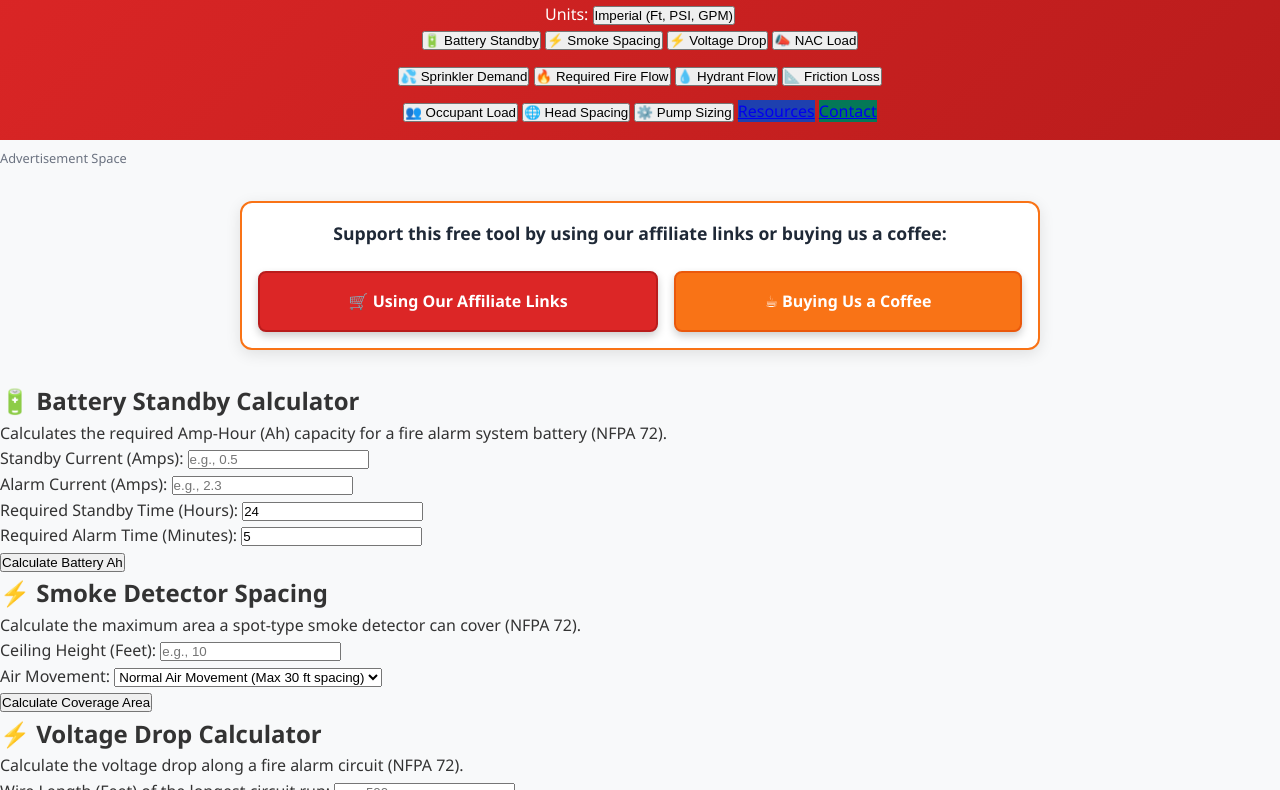
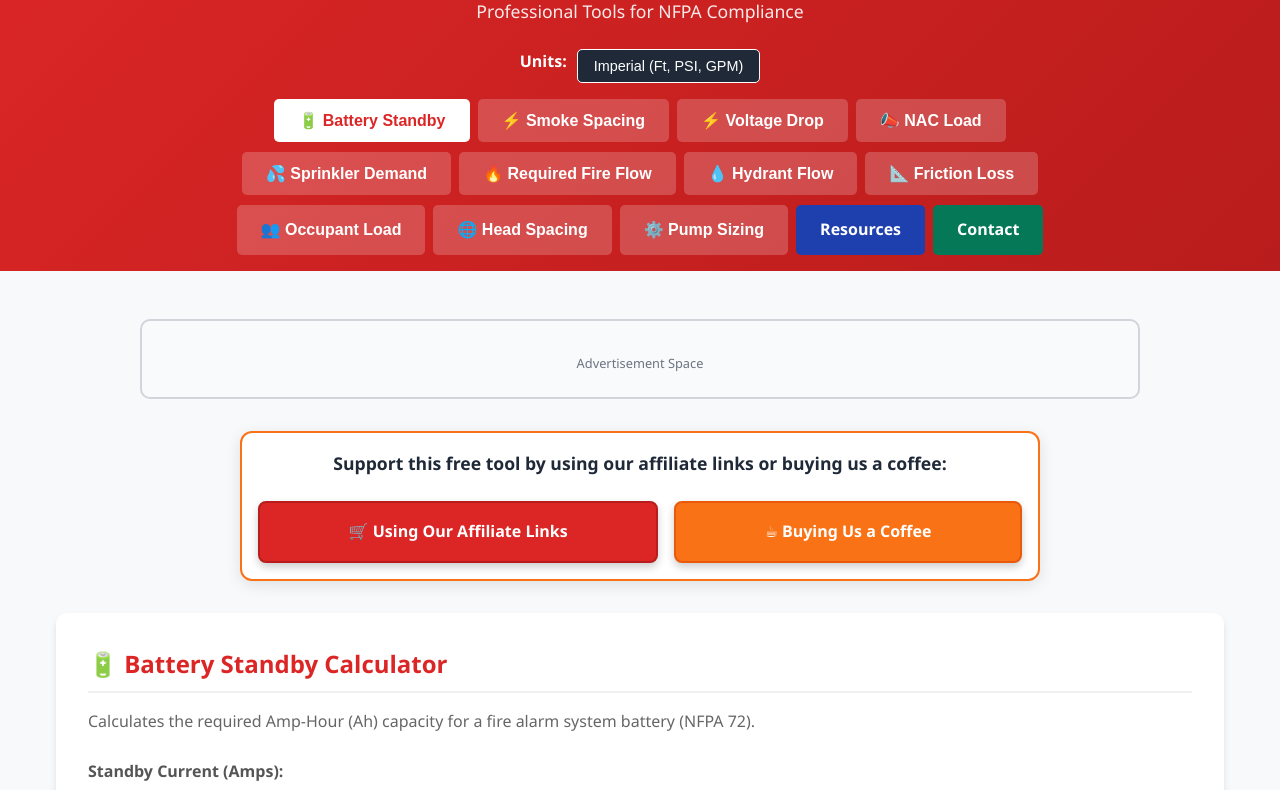
Before and after one commit to AmjathKhan001/fire-safety-calculators, a website: page index.html in a window 1280 px wide. Shown: the part 107-897 px from the top of the page. Drawn offline with Linux system fonts and the light colour scheme.

Commit message:
Enhance styles for support and navigation buttons
Added styles for support button container and navigation buttons.

```diff
--- a/style.css
+++ b/style.css
@@ -23,13 +23,81 @@ header {
     text-align: center;
 }
 
-/* ... (Existing styles for header h1, p, and unit-toggle-container) ... */
+header h1 {
+    font-size: 2.5rem;
+    margin-bottom: 0.5rem;
+}
 
-/* New: Support Button Container */
+header p {
+    font-size: 1.1rem;
+    opacity: 0.9;
+    margin-bottom: 1.5rem;
+}
+
+/* Unit Toggle Container */
+.unit-toggle-container {
+    margin-bottom: 1rem;
+    display: flex;
+    justify-content: center;
+    align-items: center;
+    gap: 10px;
+}
+.unit-toggle-container label {
+    font-weight: 600;
+    color: white;
+}
+#unit-switch {
+    background: #1f2937;
+    color: white;
+    border: 1px solid white;
+    padding: 0.5rem 1rem;
+    border-radius: 5px;
+    cursor: pointer;
+    font-size: 0.9rem;
+}
+#unit-switch:hover {
+    background: #374151;
+}
+
+
+/* Navigation */
+.main-nav {
+    display: flex;
+    justify-content: center;
+    gap: 0.5rem;
+    flex-wrap: wrap;
+    margin-top: 1rem;
+}
+
+.nav-btn {
+    background: rgba(255, 255, 255, 0.2);
+    color: white;
+    border: none;
+    padding: 0.75rem 1.5rem;
+    border-radius: 5px;
+    cursor: pointer;
+    font-size: 1rem;
+    font-weight: 600;
+    transition: all 0.3s ease;
+    text-decoration: none;
+    text-align: center;
+}
+
+.nav-btn:hover {
+    background: rgba(255, 255, 255, 0.3);
+    transform: translateY(-2px);
+}
+
+.nav-btn.active {
+    background: white;
+    color: #dc2626;
+}
+
+/* NEW: Support Button Container (REQUEST 2) */
 .support-links-container {
     max-width: 800px;
     margin: 2rem auto;
-    background: #ffffff; /* White background */
+    background: #ffffff;
     padding: 1rem;
     border-radius: 12px;
     box-shadow: 0 4px 15px rgba(0, 0, 0, 0.1);
@@ -90,11 +158,180 @@ header {
     background: #ea580c;
 }
 
-/* ... (Remaining existing styles) ... */
+/* Ad Container */
+.ad-container {
+    margin: 2rem auto;
+    text-align: center;
+    background: #f8fafc;
+    padding: 1.5rem;
+    border-radius: 10px;
+    border: 2px solid #d1d5db;
+    max-width: 1000px;
+}
 
-/* Mobile Adjustments */
-@media (max-width: 600px) {
-    /* ... (Existing nav-btn mobile style) ... */
+/* Main Content */
+main {
+    flex: 1;
+    max-width: 1200px;
+    margin: 0 auto;
+    padding: 1rem;
+    width: 100%;
+}
+
+.container {
+    background: white;
+    border-radius: 10px;
+    box-shadow: 0 4px 6px rgba(0,0,0,0.1);
+    overflow: hidden;
+    margin-top: 2rem;
+}
+
+/* Calculator Box */
+.calculator-box {
+    padding: 2rem;
+}
+
+.calculator-box.hidden {
+    display: none;
+}
+
+.calculator-box h2 {
+    color: #dc2626;
+    margin-bottom: 1rem;
+    border-bottom: 2px solid #f0f0f0;
+    padding-bottom: 0.5rem;
+}
+
+.calculator-box p {
+    margin-bottom: 1.5rem;
+    color: #666;
+}
+
+/* Forms */
+.input-group {
+    margin-bottom: 1.5rem;
+}
+
+label {
+    display: block;
+    margin-bottom: 0.5rem;
+    font-weight: 600;
+    color: #555;
+}
+
+input, select {
+    width: 100%;
+    padding: 0.75rem;
+    border: 2px solid #e5e5e5;
+    border-radius: 5px;
+    font-size: 1rem;
+    transition: border-color 0.3s ease;
+}
+
+input.error, select.error {
+    border-color: #ef4444; /* Tailwind red-500 */
+}
+
+.input-error-message {
+    color: #ef4444;
+    font-size: 0.85rem;
+    margin-top: 5px;
+}
+
+input:focus, select:focus {
+    outline: none;
+    border-color: #dc2626;
+}
+
+button[type="submit"] {
+    background: #dc2626;
+    color: white;
+    border: none;
+    padding: 1rem 2rem;
+    border-radius: 5px;
+    cursor: pointer;
+    font-size: 1.1rem;
+    font-weight: 600;
+    width: 100%;
+    transition: all 0.3s ease;
+    margin-top: 1rem;
+}
+
+button[type="submit"]:hover {
+    background: #b91c1c;
+    transform: translateY(-2px);
+}
+
+/* Results */
+.result {
+    margin-top: 2rem;
+    padding: 1.5rem;
+    background: #f8fafc;
+    border-radius: 8px;
+    border-left: 4px solid #dc2626;
+}
+
+.result.hidden {
+    display: none;
+}
+
+.result h3 {
+    color: #dc2626;
+    margin-bottom: 1rem;
+}
+
+/* Footer */
+footer {
+    background: #1f2937;
+    color: white;
+    text-align: center;
+    padding: 2rem 1rem;
+    margin-top: 3rem;
+}
+
+.footer-links {
+    display: flex;
+    justify-content: center;
+    gap: 2rem;
+    margin-bottom: 1.5rem;
+    flex-wrap: wrap;
+}
+
+.footer-links a {
+    color: white;
+    text-decoration: none;
+    opacity: 0.8;
+}
+
+.footer-links a:hover {
+    opacity: 1;
+    text-decoration: underline;
+}
+
+/* Responsive Design */
+@media (max-width: 768px) {
+    header h1 {
+        font-size: 2rem;
+    }
+
+    .main-nav {
+        flex-direction: column;
+        align-items: stretch;
+    }
+
+    .nav-btn {
+        width: 100%;
+        margin-bottom: 0.5rem;
+    }
+
+    .footer-links {
+        flex-direction: column;
+        gap: 1rem;
+    }
+
+    .calculator-box {
+        padding: 1rem;
+    }
 
     .support-links-container {
         flex-direction: column;
```
